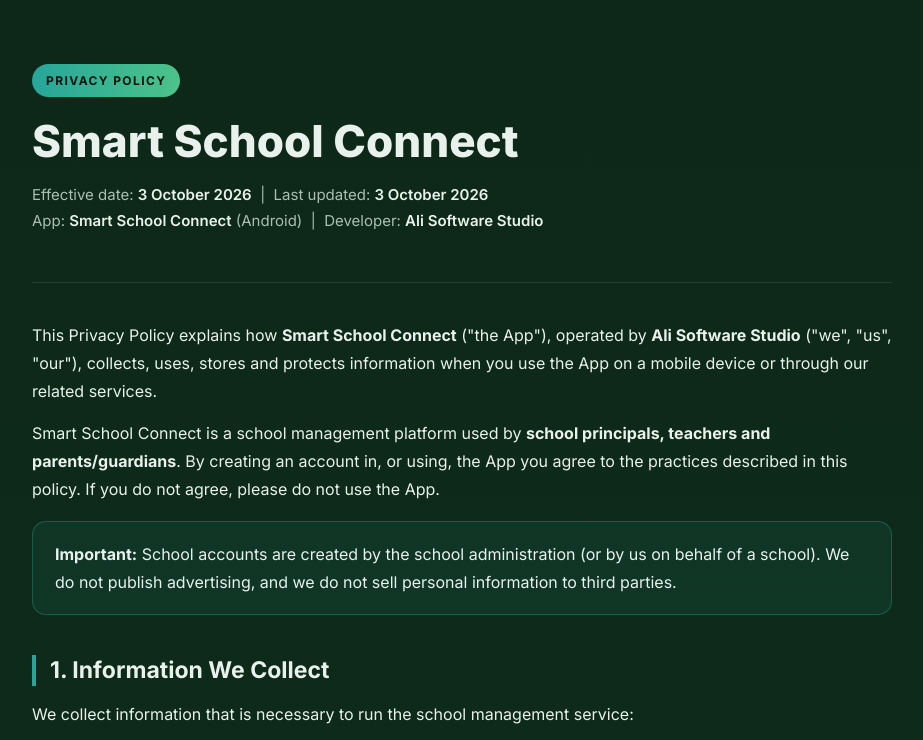
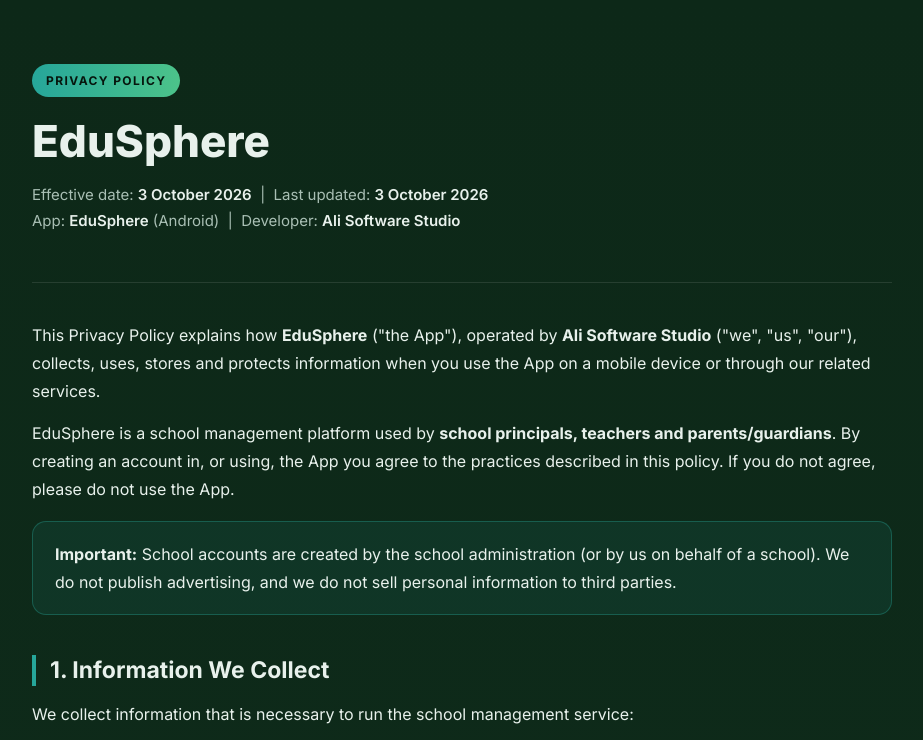
Before and after one commit to ali4634/ali-software-studio, a website built with Vite: page privacy-policy.html in a window 1280 px wide. Shown: the top 740 px of the page, without its empty margins (178-1101 px from the left). Built offline with nearby package versions, Linux system fonts and the light colour scheme.

Commit message:
Rename Smart School Connect to EduSphere in privacy policy

```diff
--- a/privacy-policy.html
+++ b/privacy-policy.html
@@ -4,14 +4,14 @@
   <meta charset="UTF-8" />
   <meta name="viewport" content="width=device-width, initial-scale=1.0" />
 
-  <title>Privacy Policy - Smart School Connect</title>
-  <meta name="description" content="Privacy Policy for Smart School Connect school management app. Learn what data we collect, how it is used, stored and protected." />
+  <title>Privacy Policy - EduSphere</title>
+  <meta name="description" content="Privacy Policy for EduSphere school management app. Learn what data we collect, how it is used, stored and protected." />
   <meta name="robots" content="index, follow" />
   <meta name="author" content="Ali Software Studio" />
   <meta name="language" content="English" />
 
-  <meta property="og:title" content="Privacy Policy - Smart School Connect" />
-  <meta property="og:description" content="Privacy Policy for Smart School Connect school management app." />
+  <meta property="og:title" content="Privacy Policy - EduSphere" />
+  <meta property="og:description" content="Privacy Policy for EduSphere school management app." />
   <meta property="og:type" content="website" />
   <meta property="og:url" content="https://ali4634.github.io/ali-software-studio/privacy-policy.html" />
   <meta property="og:site_name" content="Ali Software Studio" />
@@ -173,22 +173,22 @@
   <div class="wrap">
     <header>
       <span class="badge">Privacy Policy</span>
-      <h1>Smart School Connect</h1>
+      <h1>EduSphere</h1>
       <p class="meta">
         Effective date: <strong>3 October 2026</strong> &nbsp;|&nbsp;
         Last updated: <strong>3 October 2026</strong><br />
-        App: <strong>Smart School Connect</strong> (Android) &nbsp;|&nbsp;
+        App: <strong>EduSphere</strong> (Android) &nbsp;|&nbsp;
         Developer: <strong>Ali Software Studio</strong>
       </p>
     </header>
 
     <p>
-      This Privacy Policy explains how <strong>Smart School Connect</strong> ("the App"), operated by
+      This Privacy Policy explains how <strong>EduSphere</strong> ("the App"), operated by
       <strong>Ali Software Studio</strong> ("we", "us", "our"), collects, uses, stores and protects
       information when you use the App on a mobile device or through our related services.
     </p>
     <p>
-      Smart School Connect is a school management platform used by <strong>school principals, teachers
+      EduSphere is a school management platform used by <strong>school principals, teachers
       and parents/guardians</strong>. By creating an account in, or using, the App you agree to the
       practices described in this policy. If you do not agree, please do not use the App.
     </p>
```
